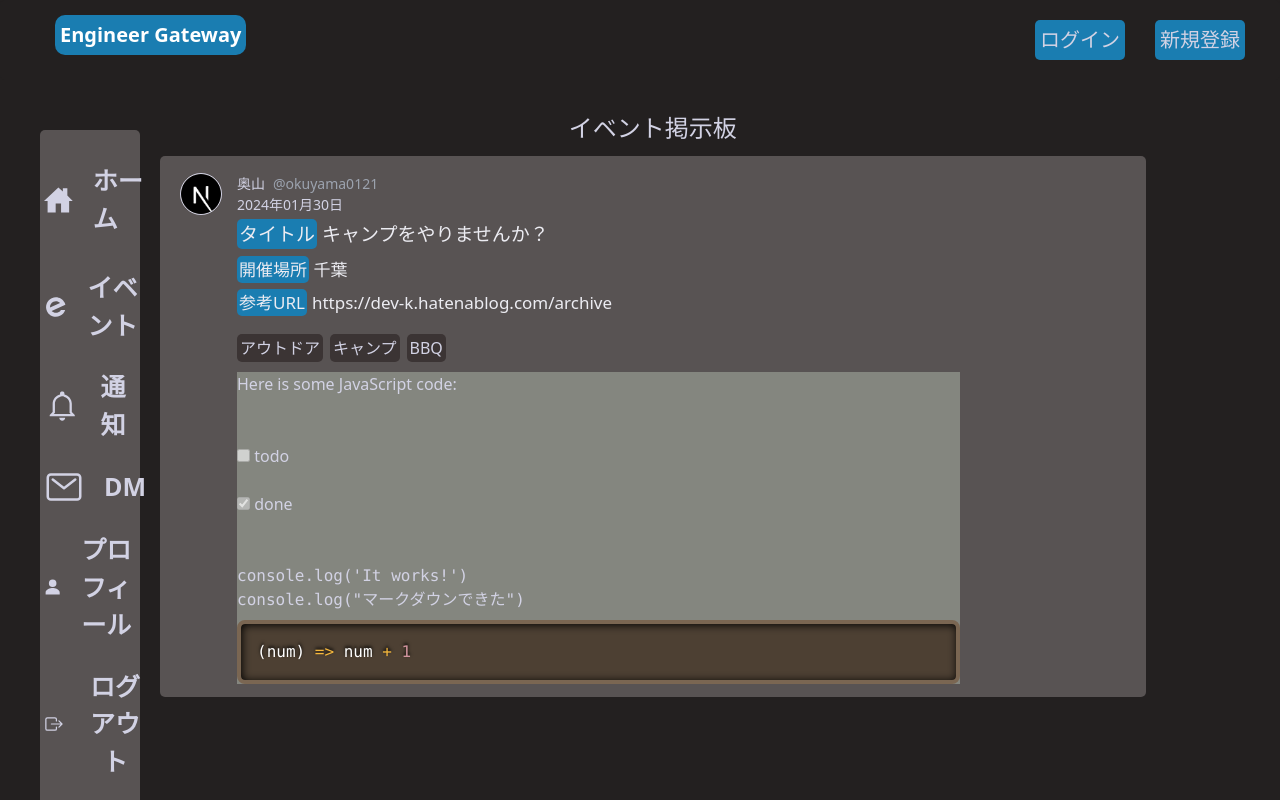
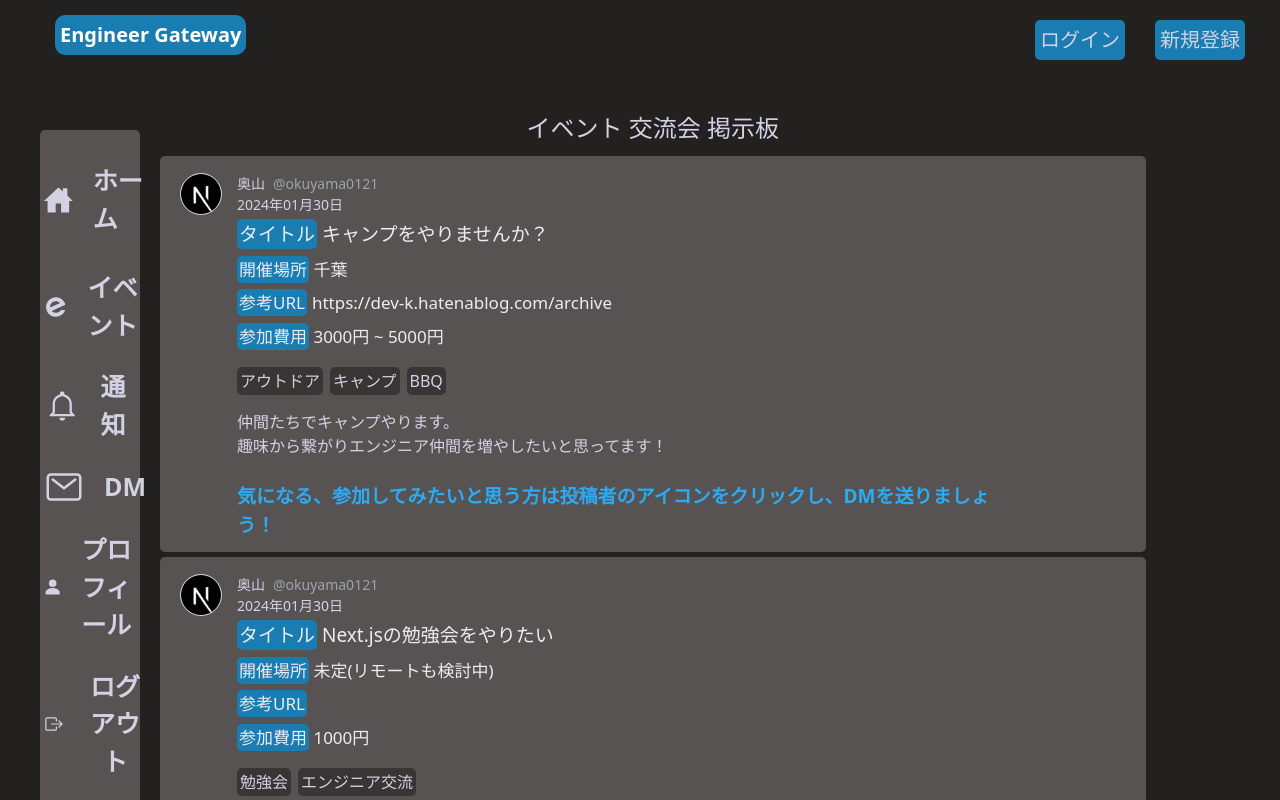
Before and after one commit to okuyama-code/my_next_spa_front, a Next.js app: page /events in a window 1280 px wide. Shown: the top 800 px of the page. Built offline with nearby package versions, Linux system fonts and the light colour scheme; no server answers.

Commit message:
コミット

```diff
--- a/src/app/App.scss
+++ b/src/app/App.scss
@@ -1,3 +1,12 @@
+:root {
+  --bg-main: #232020;
+  --text-white: #d2d2e4;
+  --text-hover: #a8a8ea;
+  --bg-gray: #585353;
+  --bg-gray-sub: #3b3434;
+  --bg-blue: rgb(26, 125, 177);
+}
+
 body {
   background: #232020;
 }
@@ -596,3 +605,24 @@ body {
     opacity: 0.7;
   }
 }
+
+// ========== timeline =========
+.postDetail {
+  position: absolute;
+  top: 130px;
+  width: 80%;
+  background-color: var(--bg-gray);
+  padding: 30px 40px;
+  border-radius: 5px;
+}
+
+@media screen and (max-width: 1280px) {
+  .postDetail {
+    width: 77%;
+  }
+}
+@media screen and (max-width: 1000px) {
+  .postDetail {
+    width: 72%;
+  }
+}
--- /dev/null
+++ b/src/app/posts/[id]/page.tsx
@@ -0,0 +1,25 @@
+import Sidebar from '@/components/Sidebar'
+import Image from 'next/image'
+import React from 'react'
+
+const page = () => {
+  return (
+    <div>
+      <Sidebar />
+      <main className="main">
+        <div className='postDetail'>
+          <div className='flex'>
+            <Image src="/assets/next.png" width={25} height={25} alt="" className='rounded-full mr-2'
+             />
+            <h3>@okuyama0121 (奥山)</h3>
+          </div>
+          <div className='my-2'>
+            <h2 className='text-3xl font-bold'>REST APIについて</h2>
+          </div>
+        </div>
+      </main>
+    </div>
+  )
+}
+
+export default page
--- a/src/components/Components.scss
+++ b/src/components/Components.scss
@@ -5,7 +5,6 @@
   --bg-gray: #585353;
   --bg-gray-sub: #3b3434;
   --bg-blue: rgb(26, 125, 177);
-
 }
 
 // =========== sidebar =================
@@ -95,6 +94,7 @@
     font-weight: bold;
     display: flex;
     align-items: center;
+    margin-right: 5px;
   }
 }
 
@@ -264,7 +264,12 @@
 }
 
 .event_info_item_details {
-  background-color:#84867f;
-  width: 80%;
+  margin-top: 5px;
+  width: 90%;
   white-space : pre-line;
+
+  h2 {
+    font-weight: bolder;
+    color: #2babf5;
+  }
 }
--- a/src/components/EventsTimeLine.tsx
+++ b/src/components/EventsTimeLine.tsx
@@ -4,51 +4,17 @@ import Link from 'next/link'
 import Image from 'next/image'
 import Markdown from 'react-markdown'
 import remarkGfm from 'remark-gfm'
-import {Prism as SyntaxHighlighter} from 'react-syntax-highlighter'
-import {dark} from 'react-syntax-highlighter/dist/esm/styles/prism'
-
-
-
-
 
 const EventsTimeLine = () => {
-//   const markdown = `A paragraph with *emphasis* and **strong importance**.
 
-// > A block quote with ~strikethrough~ and a URL: https://reactjs.org.
-
-// * Lists
-// * [ ] todo
-// * [x] done
-
-// A table:
-
-// | a | b |
-// | - | - |
-// `
-
-const markdown = `Here is some JavaScript code:
-* [ ] todo
-* [x] done
-
-
-~~~js
-console.log('It works!')
-console.log("マークダウンできた")
-~~~
+const markdown = `仲間たちでキャンプやります。
+趣味から繋がりエンジニア仲間を増やしたいと思ってます！
 `
-
-// const markdown = `aaa
-// aaa gojgoajagojago
-// gohghaog
-// `
-
-
-const codeString = '(num) => num + 1';
-
 
   return (
     <div className='timeline'>
-      <h2 className='eventHeader'>イベント掲示板</h2>
+      <h2 className='eventHeader'>イベント 交流会 掲示板</h2>
+      {/* ここからブロック */}
       <div className='postWrapper'>
         <div className='flex mt-3'>
           <Link href="/user/1">
@@ -75,6 +41,7 @@ const codeString = '(num) => num + 1';
             <Link href="https://dev-k.hatenablog.com/archive" passHref rel="noopener noreferrer" target="_blank" className='event_info_item_link'>https://dev-k.hatenablog.com/archive
             </Link>
           </h3>
+          <h3><span className='event_info_item'>参加費用</span> 3000円 ~ 5000円</h3>
 
           <div className='flex'>
             <p className='post_tag'>アウトドア</p>
@@ -82,37 +49,56 @@ const codeString = '(num) => num + 1';
             <p className='post_tag'>BBQ</p>
           </div>
 
-          <div className='event_info_item_details whitespace-pre-wrap'>
-          <Markdown remarkPlugins={[remarkGfm]}>{markdown}</Markdown>
-          {/* <Markdown
-            remarkPlugins={[remarkGfm]}
-            children={markdown}
-            components={{
-              code(props) {
-                const {children, className, node, ...rest} = props
-                const match = /language-(\w+)/.exec(className || '')
-                return match ? (
-                  <SyntaxHighlighter
-                    {...rest}
-                    PreTag="div"
-                    children={String(children).replace(/\n$/, '')}
-                    language={match[1]}
-                    style={dark}
-                  />
-                ) : (
-                  <code {...rest} className={className}>
-                    {children}
-                  </code>
-                )
-              }
-            }}
-          /> */}
+          <div className='event_info_item_details'>
+            <Markdown remarkPlugins={[remarkGfm]}>
+              {markdown}
+            </Markdown>
+            <br />
+            <h2>気になる、参加してみたいと思う方は投稿者のアイコンをクリックし、DMを送りましょう！
+            </h2>
+          </div>
+        </div>
+      </div>
+      <div className='postWrapper'>
+        <div className='flex mt-3'>
+          <Link href="/user/1">
+            <Image
+              className='img'
+              src="/assets/next.png"
+              width={42}
+              height={42}
+              alt=""
+            />
+          </Link>
+          <div className='post_user'>
+            <div className='flex'>
+              <p className='mr-2'>奥山</p>
+              <p className='text-gray-400'>@okuyama0121</p>
+            </div>
+            <p>2024年01月30日</p>
+          </div>
+        </div>
+        <div className='event_info'>
+          <h2><span className='event_info_item'>タイトル</span> Next.jsの勉強会をやりたい</h2>
+          <h3><span className='event_info_item'>開催場所</span> 未定(リモートも検討中)</h3>
+          <h3><span className='event_info_item'>参考URL</span>
 
-          <SyntaxHighlighter language="javascript" style={dark}>
-            {codeString}
-          </SyntaxHighlighter>
+          </h3>
+          <h3><span className='event_info_item'>参加費用</span> 1000円</h3>
+
+          <div className='flex'>
+            <p className='post_tag'>勉強会</p>
+            <p className='post_tag'>エンジニア交流</p>
           </div>
 
+          <div className='event_info_item_details'>
+            <Markdown remarkPlugins={[remarkGfm]}>
+              {markdown}
+            </Markdown>
+            <br />
+            <h2>気になる、参加してみたいと思う方は投稿者のアイコンをクリックし、DMを送りましょう！
+            </h2>
+          </div>
         </div>
       </div>
 
--- a/src/components/Header.tsx
+++ b/src/components/Header.tsx
@@ -45,7 +45,8 @@ const Header = () => {
           <p className='header_user'>
             こんにちは、<strong>{currentUser?.username}</strong>さん
           </p>
-          <p className='create_post'>投稿する<FaPen className='ml-2 text-sm' /></p>
+          <button className='create_post'>ホームへ投稿<FaPen className='ml-2 text-sm' /></button>
+          <button className='create_post'>イベントへ投稿<FaPen className='ml-2 text-sm' /></button>
         </div>
       </Link>
     </div>
--- a/src/components/TimeLine.tsx
+++ b/src/components/TimeLine.tsx
@@ -25,7 +25,7 @@ const TimeLine = () => {
           </div>
         </div>
         <div className='post_info'>
-          <Link href="/postDetail">
+          <Link href="/posts/1">
             <h2>WEBの基本入門  ステートフル vs ステートレス、リクエストとレスポンス、クッキー、プロトコル、ポート番号について</h2>
           </Link>
           <div className='flex'>
```
